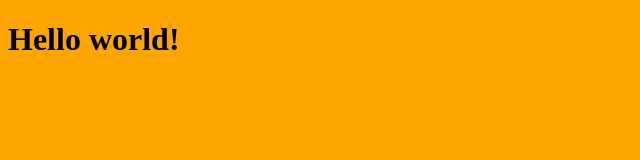
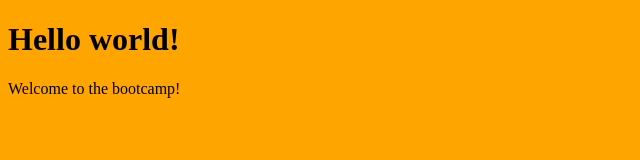
Before and after one commit to Annedj/git-102, a plain HTML site: page index.html in a window 1280 px wide. Shown: the whole page, without its empty margins (0-640 px from the left). Drawn offline with Linux system fonts and the light colour scheme.

Commit message:
Added a welcome paragraph

```diff
--- a/index.html
+++ b/index.html
@@ -5,5 +5,6 @@
   </head>
   <body>
     <h1>Hello world!</h1>
+    <p>Welcome to the bootcamp!</p>
   </body>
 </html>
```
